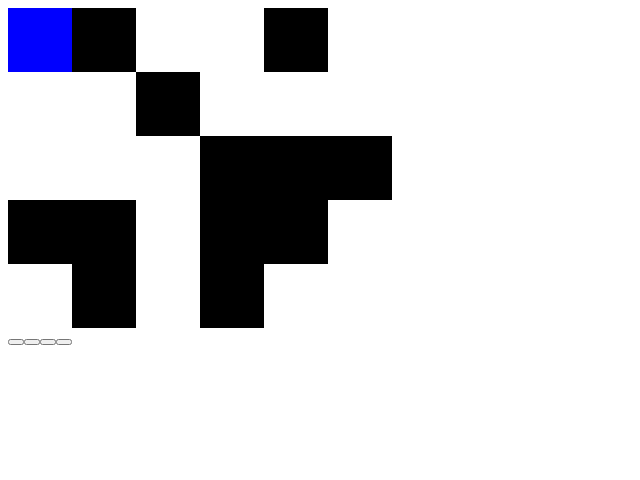
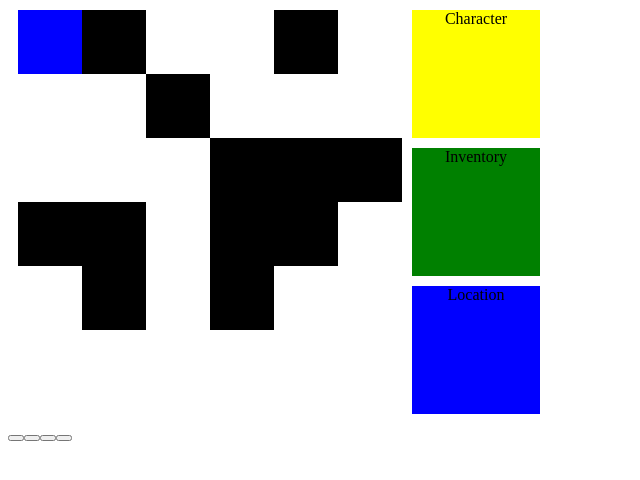
Before and after one commit to Ajris/IO_frontend, a React (Create React App) app: page / in a window 1280 px wide. Shown: the top 480 px of the page, without its empty margins (0-640 px from the left). Built offline with nearby package versions, Linux system fonts and the light colour scheme.

Commit message:
Readd layout to App component

```diff
--- a/src/App.tsx
+++ b/src/App.tsx
@@ -1,12 +1,14 @@
 import React from "react";
-import Map from "./components/map/Map";
+import MainLayout from "./components/layout/MainLayout";
 import Control from "./components/control/Control";
 import './App.css';
 
 function App() {
   return (
     <div className="App">
-      <Map />
+      <MainLayout inventoryProps={{name: "Inventory"}}
+                  characterProps={{name: "Character"}}
+                  locationProps={{name: "Location"}} />
       <Control />
     </div>
   )};
```
